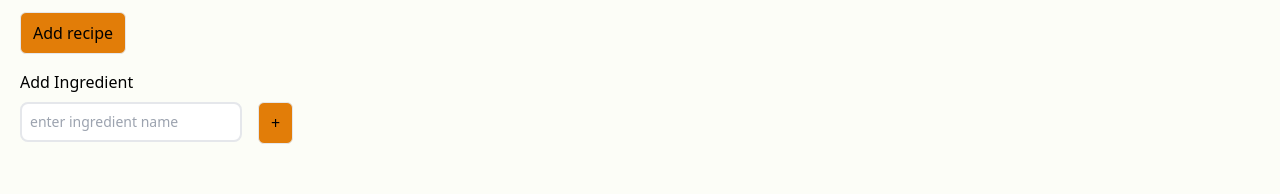
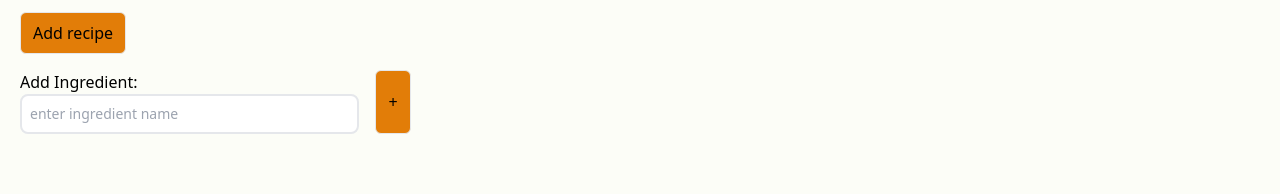
Before and after one commit to iO-Academy/2024-aug-fst-recipe-finder, a React (Vite) app: page /addrecipe in a window 1280 px wide. Shown: the part 558-752 px from the top of the page. Built offline with nearby package versions, Linux system fonts and the light colour scheme.

Commit message:
Fix Add ingredient title

```diff
--- a/src/Pages/AddRecipe/index.tsx
+++ b/src/Pages/AddRecipe/index.tsx
@@ -124,10 +124,10 @@ function AddRecipe() {
         </div>
       </form>
       <div className="w-full px-5 mt-4">
-        <p className="mb-2">Add Ingredient</p>
         <form action="" method="post" onSubmit={handleIngredientSubmit}>
           <div className="flex space-x-4">
             <TextInput
+              title="Add Ingredient:"
               name="ingredient"
               id="addingredient"
               placeholder="enter ingredient name"
```
